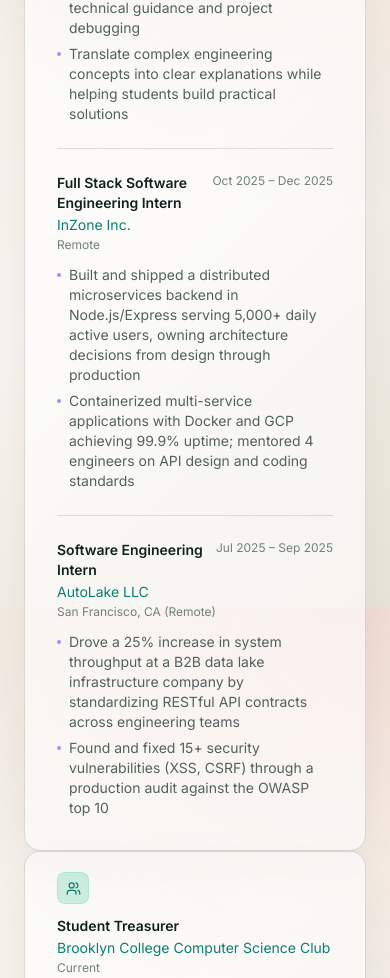
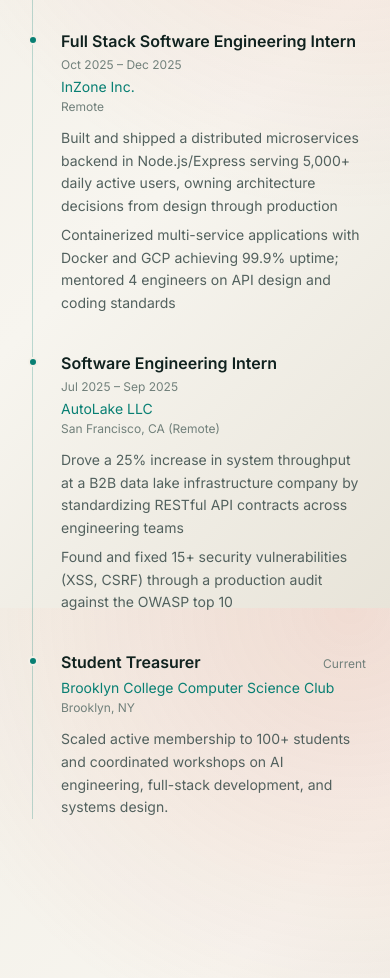
Before and after one commit to jellyfishing2346/myportfolio, a Next.js app: page / in a window 390 px wide. Shown: the part 5300-6278 px from the top of the page. Built offline with nearby package versions, Linux system fonts and the light colour scheme.

Commit message:
Updating experience properly

```diff
--- a/components/Experience.tsx
+++ b/components/Experience.tsx
@@ -1,4 +1,4 @@
-import { Briefcase, Users } from 'lucide-react'
+import { Briefcase, GraduationCap } from 'lucide-react'
 
 const EDUCATION = [
   {
@@ -58,9 +58,10 @@
 
 const LEADERSHIP = {
   role: 'Student Treasurer',
-  org: 'Brooklyn College Computer Science Club',
+  company: 'Brooklyn College Computer Science Club',
+  location: 'Brooklyn, NY',
   period: 'Current',
-  detail: 'Scaled active membership to 100+ students; coordinated technical workshops on AI engineering, full-stack development, and systems design.',
+  details: ['Scaled active membership to 100+ students and coordinated workshops on AI engineering, full-stack development, and systems design.'],
 }
 
 export default function Experience() {
@@ -69,52 +70,27 @@
       <section id="experience" className="py-24 px-6">
       <div className="max-w-5xl mx-auto">
         <div className="text-center mb-14">
-          <p className="text-xs text-violet-400 uppercase tracking-widest mb-3 font-medium">Applied work</p>
+          <p className="text-xs text-violet-400 uppercase tracking-widest mb-3 font-medium">Where I have contributed</p>
           <h2 className="text-4xl font-bold text-white">Experience</h2>
         </div>
 
-        <div className="glass rounded-2xl p-8">
-          <div className="flex items-center gap-3 mb-6">
-            <div className="w-8 h-8 rounded-lg bg-violet-500/20 border border-violet-400/20 flex items-center justify-center">
-              <Briefcase size={15} className="text-violet-400" />
-            </div>
-            <h3 className="text-sm font-semibold text-violet-300 uppercase tracking-wider">Professional and academic roles</h3>
-          </div>
-
-          <div className="grid md:grid-cols-2 gap-6">
-            {EXPERIENCE.map(({ role, company, location, period, details }) => (
-              <div key={`${role}-${company}`} className="pb-6 border-b border-white/5 last:border-0 last:pb-0">
-                <div className="flex items-start justify-between mb-0.5">
-                  <span className="text-white font-semibold text-sm">{role}</span>
-                  <span className="text-slate-500 text-xs ml-3 flex-shrink-0">{period}</span>
-                </div>
-                <p className="text-violet-300 text-sm mb-0.5">{company}</p>
-                <p className="text-slate-500 text-xs mb-3">{location}</p>
-                <ul className="space-y-1.5">
-                  {details.map((d) => (
-                    <li key={d} className="flex items-start gap-2 text-sm text-slate-400">
-                      <span className="w-1 h-1 rounded-full bg-violet-400 mt-2 flex-shrink-0" />
-                      {d}
-                    </li>
-                  ))}
-                </ul>
+        <div className="relative ml-2 border-l border-[#087f73]/25 pl-7">
+          {[...EXPERIENCE, LEADERSHIP].map(({ role, company, location, period, details }) => (
+            <article key={`${role}-${company}`} className="relative pb-9 last:pb-0">
+              <span className="absolute -left-[2.05rem] top-1.5 h-2.5 w-2.5 rounded-full border-2 border-[#f3f0e8] bg-[#087f73]" />
+              <div className="flex flex-wrap items-baseline justify-between gap-x-4 gap-y-1">
+                <h3 className="text-base font-semibold text-white">{role}</h3>
+                <span className="text-xs text-slate-500">{period}</span>
               </div>
-            ))}
-          </div>
-        </div>
-
-        <div className="glass rounded-2xl px-8 py-5 flex flex-col sm:flex-row sm:items-center gap-3">
-          <div className="w-8 h-8 rounded-lg bg-emerald-500/20 border border-emerald-400/20 flex items-center justify-center flex-shrink-0">
-            <Users size={15} className="text-emerald-400" />
-          </div>
-          <div className="flex-1 min-w-0">
-            <div className="flex flex-wrap items-baseline gap-x-3 gap-y-0.5 mb-1">
-              <span className="text-white font-semibold text-sm">{LEADERSHIP.role}</span>
-              <span className="text-violet-300 text-sm">{LEADERSHIP.org}</span>
-              <span className="text-slate-500 text-xs">{LEADERSHIP.period}</span>
-            </div>
-            <p className="text-slate-400 text-sm">{LEADERSHIP.detail}</p>
-          </div>
+              <p className="mt-1 text-sm text-violet-300">{company}</p>
+              <p className="mt-0.5 text-xs text-slate-500">{location}</p>
+              <ul className="mt-3 space-y-1.5">
+                {details.map((detail) => (
+                  <li key={detail} className="max-w-3xl text-sm leading-relaxed text-slate-400">{detail}</li>
+                ))}
+              </ul>
+            </article>
+          ))}
         </div>
       </div>
       </section>
@@ -127,6 +103,12 @@
           </div>
 
           <div className="glass rounded-2xl p-8">
+            <div className="mb-6 flex items-center gap-3">
+              <div className="flex h-8 w-8 items-center justify-center rounded-lg bg-blue-500/15 border border-blue-400/20">
+                <GraduationCap size={15} className="text-blue-400" />
+              </div>
+              <span className="text-sm font-semibold uppercase tracking-wider text-blue-300">Current studies</span>
+            </div>
             {EDUCATION.map(({ degree, school, location, period, details }) => (
               <div key={school}>
                 <div className="flex flex-wrap items-start justify-between gap-2 mb-1">
```
